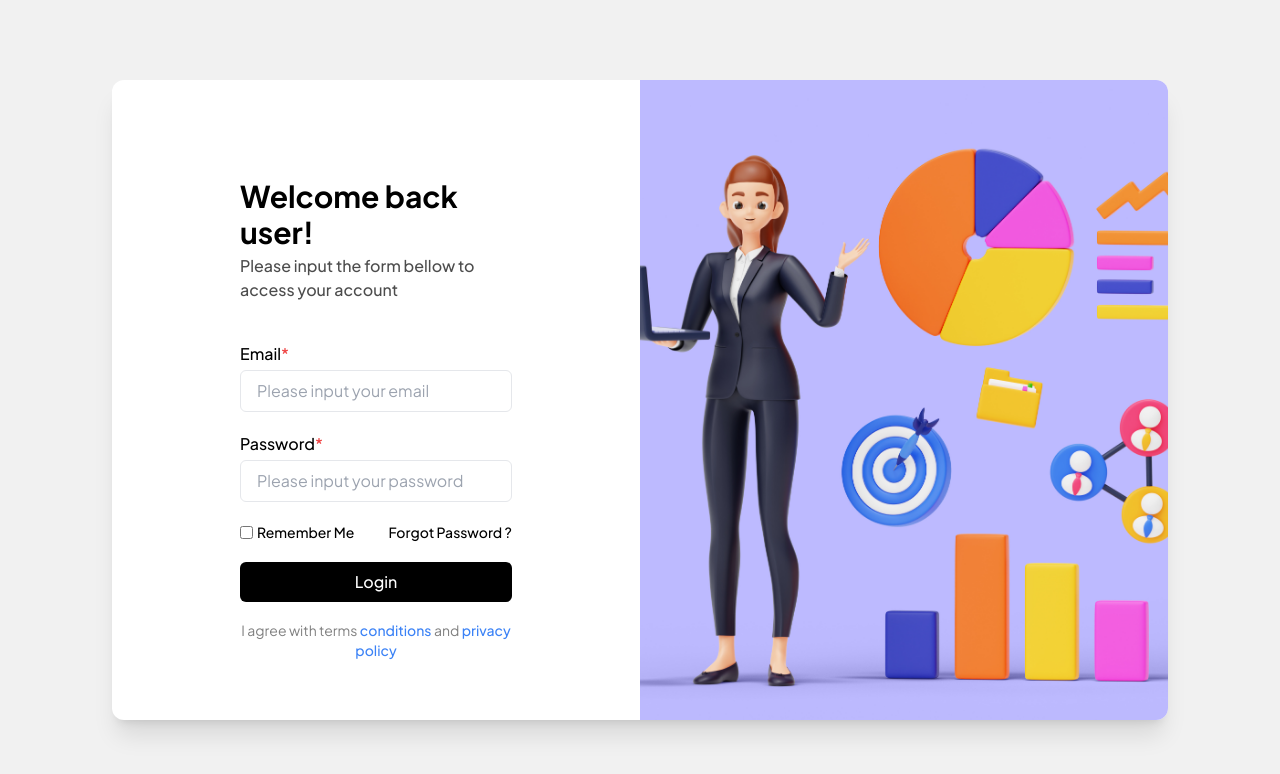
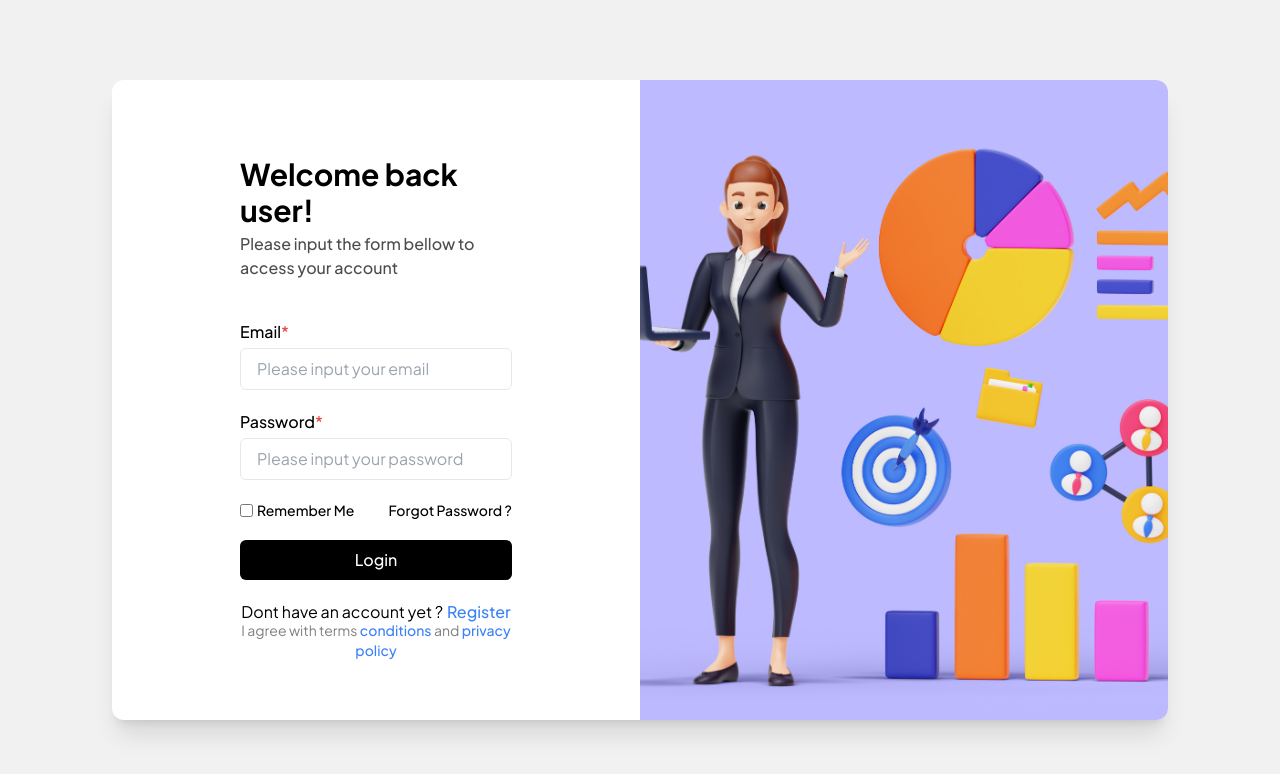
Before and after one commit to Muh-Zaan/task-management, a Next.js app: page /login in a window 1280 px wide. Shown: the top 774 px of the page. Built offline with nearby package versions, Linux system fonts and the light colour scheme.

Commit message:
update: login page

```diff
--- a/src/app/(auth)/login/page.tsx
+++ b/src/app/(auth)/login/page.tsx
@@ -58,9 +58,18 @@
             Forgot Password ?
           </Link>
         </div>
-        <button className="text-white bg-black py-2 rounded-md font-medium">
+        <button
+          className="text-white bg-black py-2 rounded-md font-medium"
+          type="submit"
+        >
           Login
         </button>
+        <div className="flex justify-center gap-1">
+          <p>Dont have an account yet ?</p>
+          <Link href={"/register"} className="text-blue-500 font-medium">
+            Register
+          </Link>
+        </div>
       </form>
     </div>
   );
```
